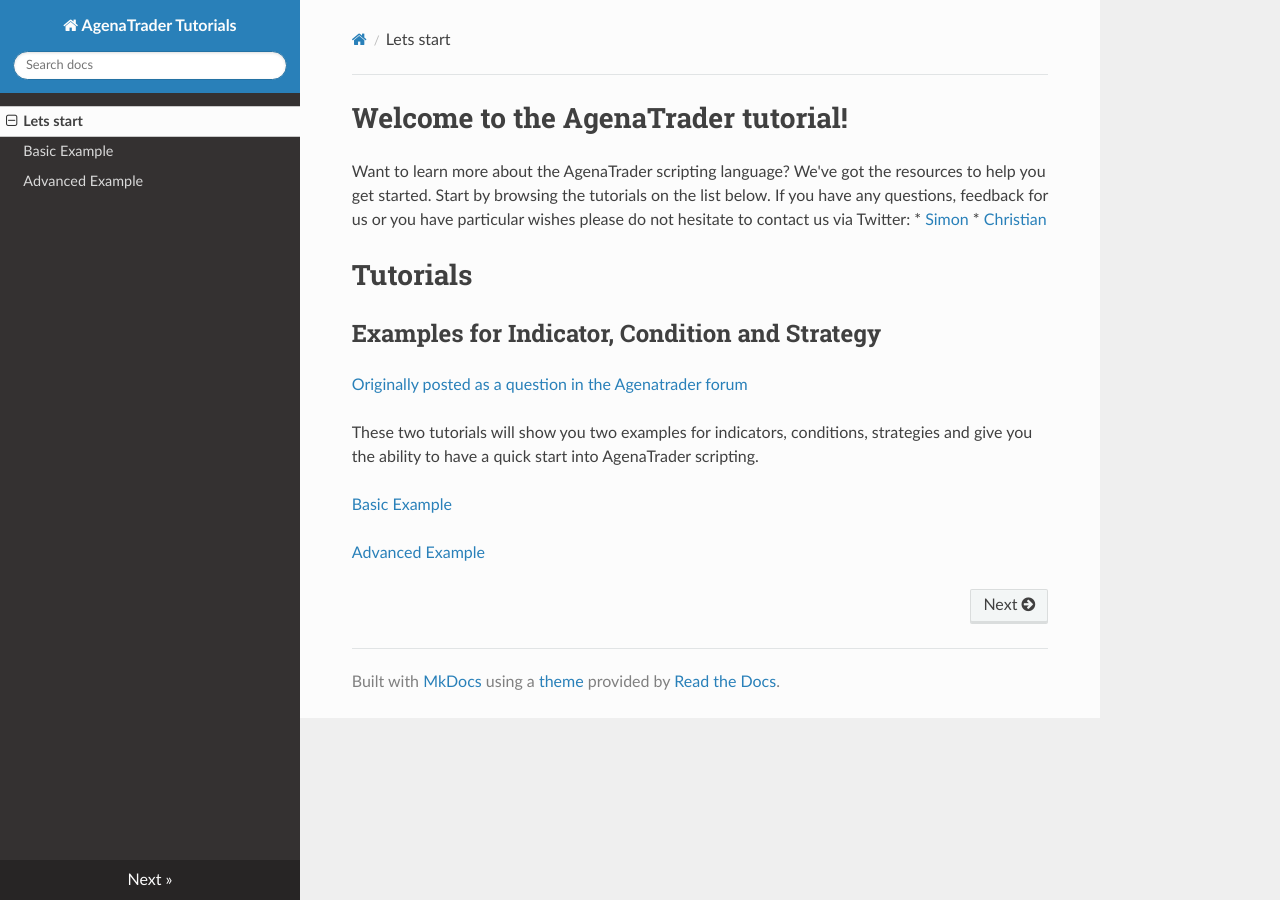
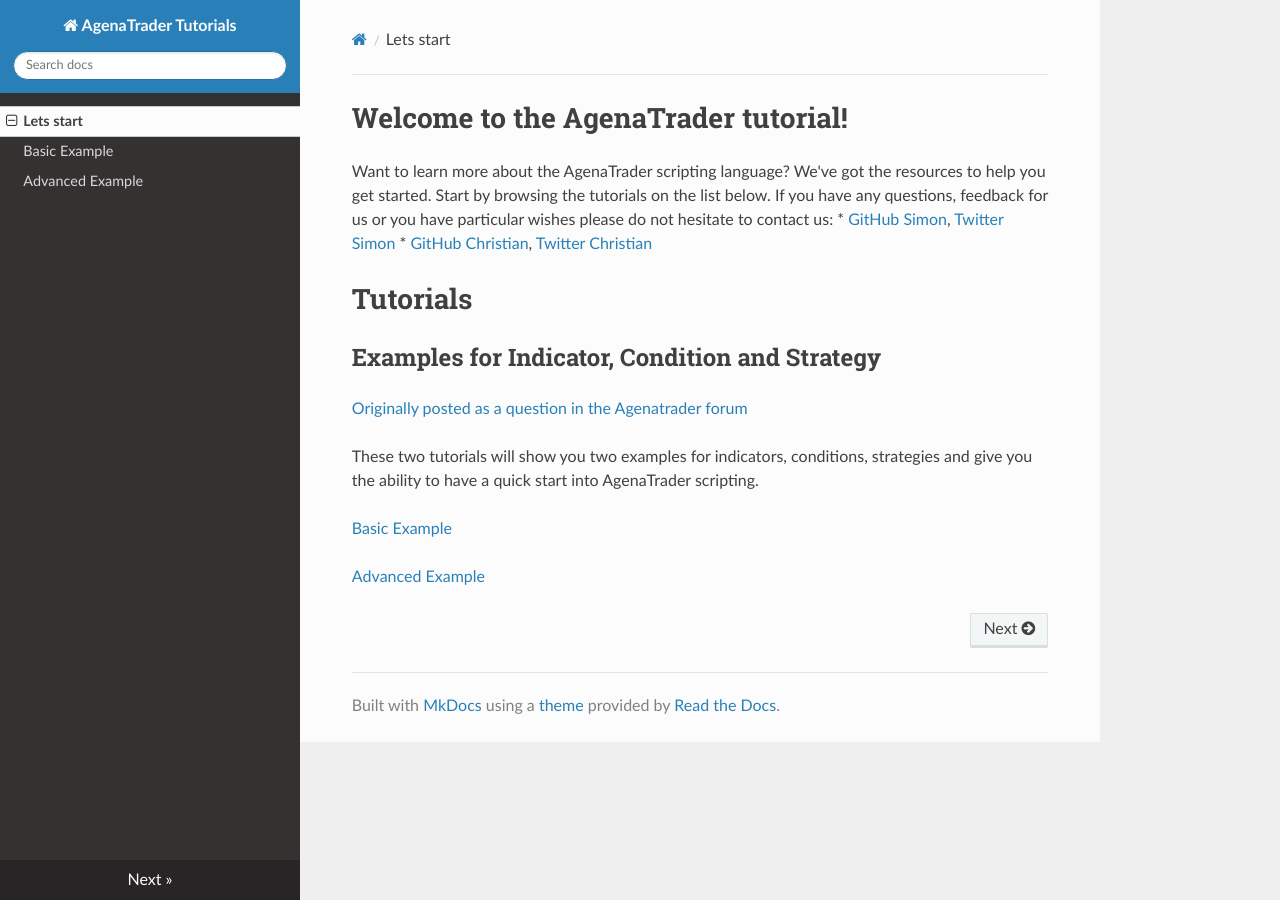
Before and after one commit to AgenaTrader/Tutorials, an MkDocs documentation site: the page built from sources/index.md, in a window 1280 px wide. Built offline with MkDocs 1.6.1, drawn with Linux system fonts in a browser that asks for light colours; nearby versions of some CDN libraries; old or Windows-style settings are respelled for this version of MkDocs.

Commit message:
contact data

```diff
--- a/sources/index.md
+++ b/sources/index.md
@@ -1,8 +1,8 @@
 #Welcome to the AgenaTrader tutorial!
 Want to learn more about the AgenaTrader scripting language? We've got the resources to help you get started. Start by browsing the tutorials on the list below.
-If you have any questions, feedback for us or you have particular wishes please do not hesitate to contact us via Twitter:
-* [Simon](https://twitter.com/SimonPucher)
-* [Christian](https://twitter.com/ckovar82)
+If you have any questions, feedback for us or you have particular wishes please do not hesitate to contact us:
+* [GitHub Simon](@simonpucher), [Twitter Simon](https://twitter.com/SimonPucher)
+* [GitHub Christian](@ckovar82), [Twitter Christian](https://twitter.com/ckovar82)
 
 #Tutorials
 ##Examples for Indicator, Condition and Strategy
```
